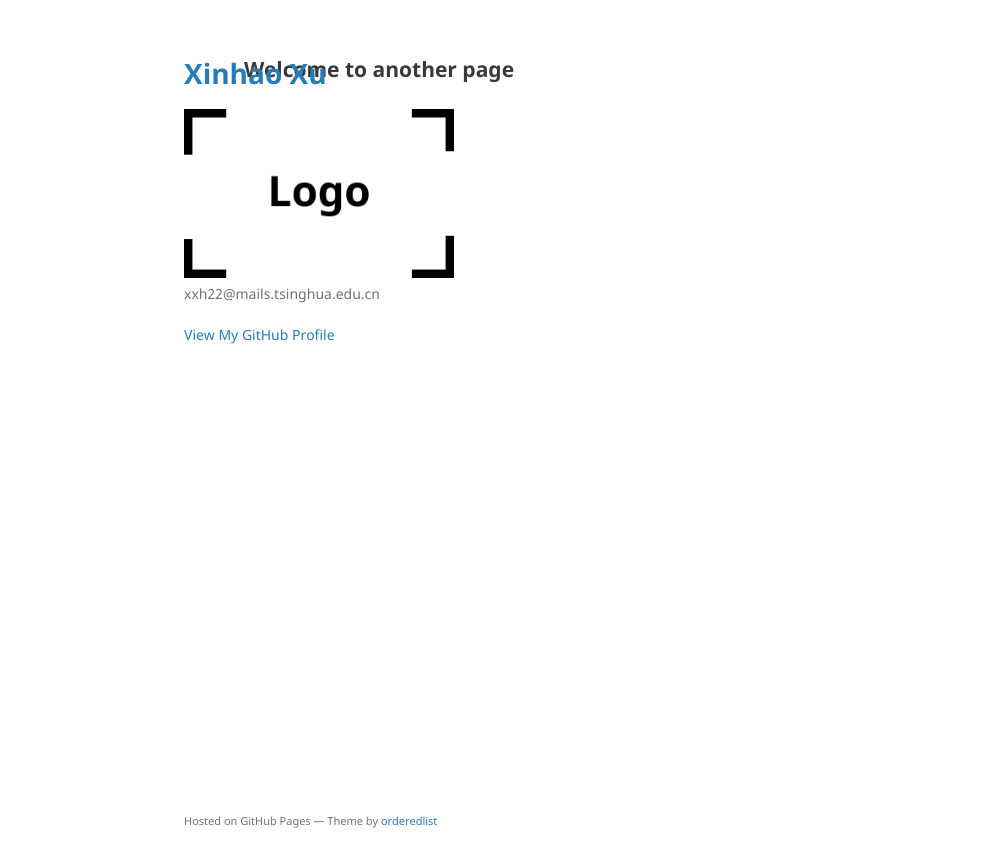
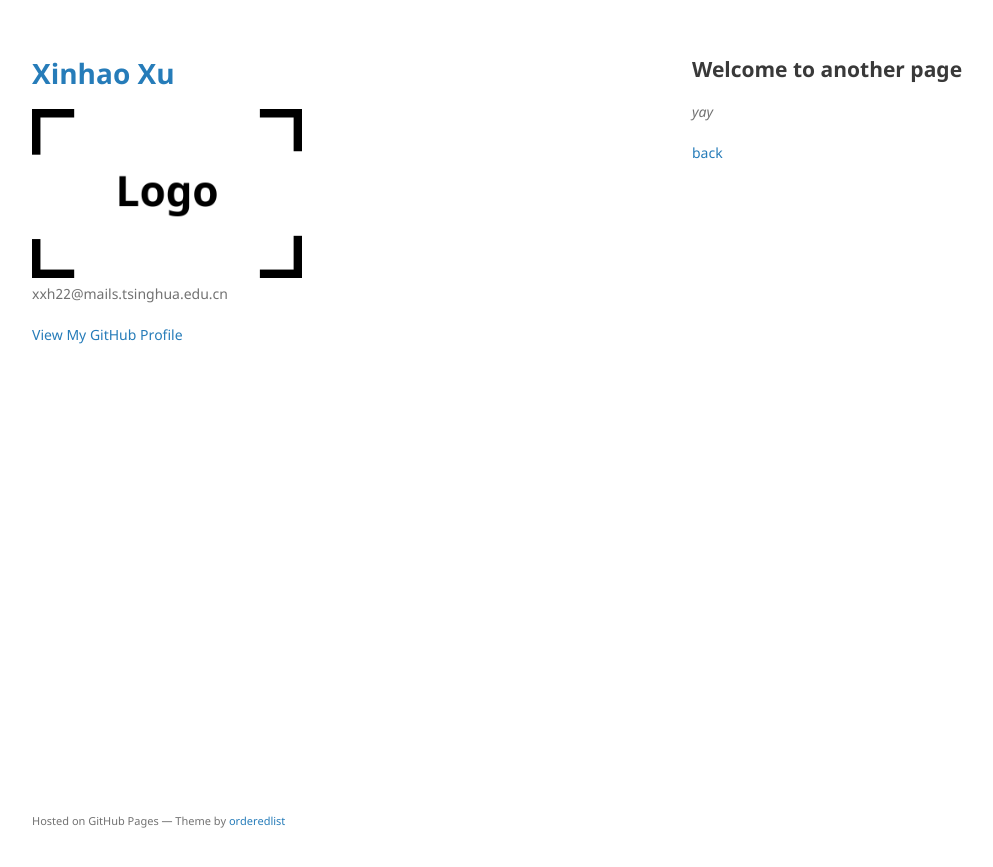
Before and after one commit to Ocean-627/Ocean-627.github.io, a Jekyll site: the page built from another-page.md, in a window 1280 px wide. Shown: the top 867 px of the page, without its empty margins (26-1019 px from the left). Built offline with Jekyll 4.4.1, drawn with Linux system fonts in a browser that asks for light colours; our own code applies the rules of GitHub Pages for plain Markdown files.

Commit message:
Update jekyll-theme-minimal.scss

```diff
--- a/_sass/jekyll-theme-minimal.scss
+++ b/_sass/jekyll-theme-minimal.scss
@@ -56,7 +56,7 @@ a:hover small {
 }
 
 .wrapper {
-  width:860px;
+  width:1260px;
   margin:0 auto;
 }
 
@@ -186,7 +186,7 @@ strong {
 }
 
 section {
-  width:800px;
+  width:600px;
   float:right;
   padding-bottom:50px;
 }
```
